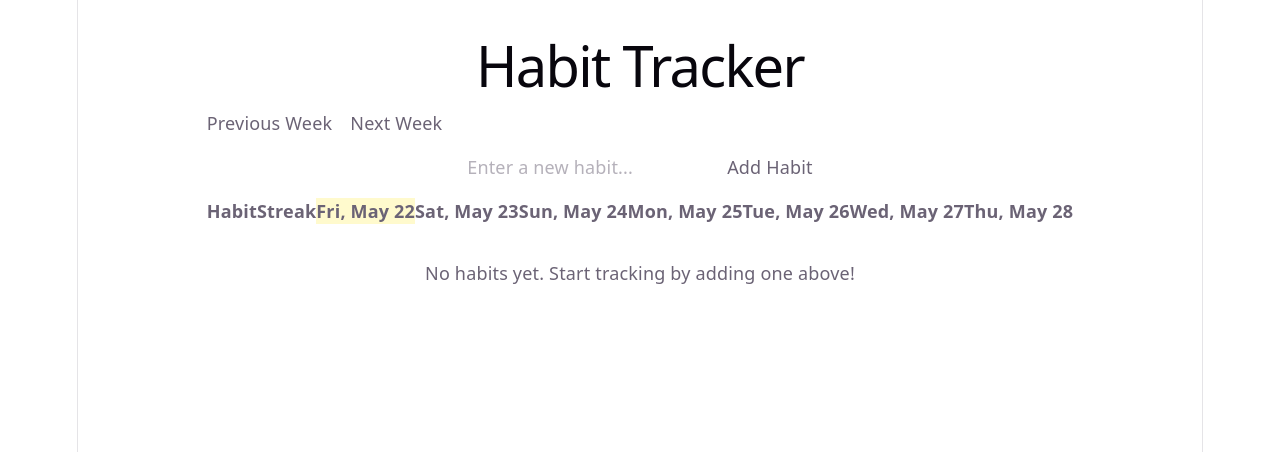
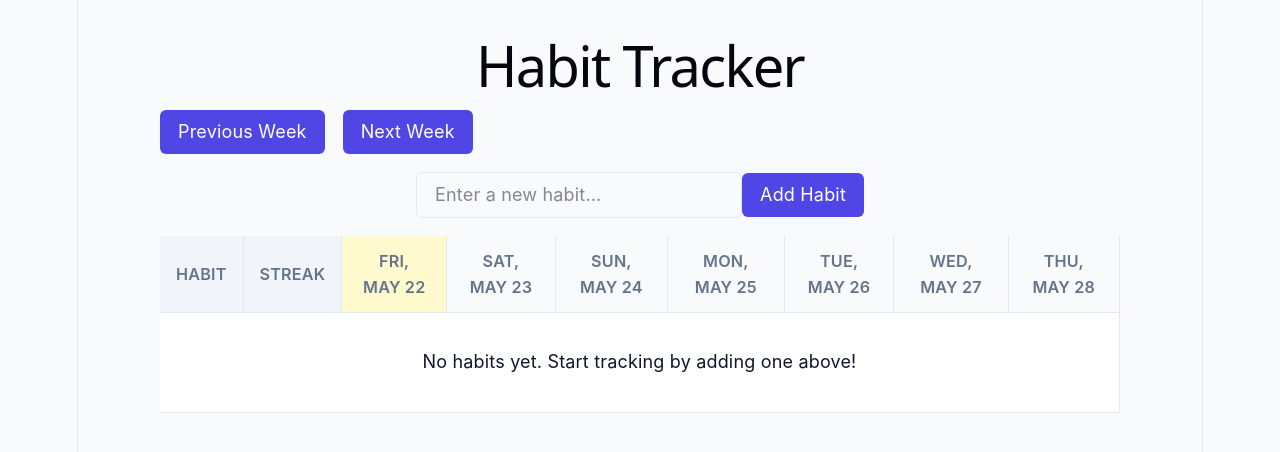
Before and after one commit to arrehman3/Habit_Tracker, a React (Vite) app: page / in a window 1280 px wide. Shown: the top 452 px of the page. Built offline with nearby package versions, Linux system fonts and the light colour scheme.

Commit message:
css file updated

```diff
--- a/src/App.css
+++ b/src/App.css
@@ -1,184 +1,140 @@
-.counter {
-  font-size: 16px;
-  padding: 5px 10px;
-  border-radius: 5px;
-  color: var(--accent);
-  background: var(--accent-bg);
-  border: 2px solid transparent;
-  transition: border-color 0.3s;
-  margin-bottom: 24px;
-
-  &:hover {
-    border-color: var(--accent-border);
-  }
-  &:focus-visible {
-    outline: 2px solid var(--accent);
-    outline-offset: 2px;
-  }
+/* App.css */
+:root {
+  --primary: #4f46e5;
+  --primary-hover: #4338ca;
+  --bg-color: #f8fafc;
+  --surface: #ffffff;
+  --text-main: #0f172a;
+  --text-muted: #64748b;
+  --border-color: #e2e8f0;
+  --today-bg: #eff6ff;
+  --danger: #ef4444;
 }
 
-.hero {
-  position: relative;
-
-  .base,
-  .framework,
-  .vite {
-    inset-inline: 0;
-    margin: 0 auto;
+body {
+  font-family:
+    -apple-system, BlinkMacSystemFont, "Segoe UI", Roboto, Helvetica, Arial,
+    sans-serif;
+  background-color: var(--bg-color);
+  color: var(--text-main);
+  margin: 0;
+  padding: 0;
 }
 
-  .base {
-    width: 170px;
-    position: relative;
-    z-index: 0;
+.container {
+  max-width: 1200px;
+  margin: 0 auto;
+  padding: 20px;
 }
 
-  .framework,
-  .vite {
-    position: absolute;
+.header-controls {
+  display: flex;
+  justify-content: space-between;
+  align-items: center;
+  margin-bottom: 1.5rem;
+  flex-wrap: wrap;
+  gap: 1rem;
 }
 
-  .framework {
-    z-index: 1;
-    top: 34px;
-    height: 28px;
-    transform: perspective(2000px) rotateZ(300deg) rotateX(44deg) rotateY(39deg)
-      scale(1.4);
+/* Forms & Buttons */
+.habit-form {
+  display: flex;
+  gap: 0.5rem;
 }
 
-  .vite {
-    z-index: 0;
-    top: 107px;
-    height: 26px;
-    width: auto;
-    transform: perspective(2000px) rotateZ(300deg) rotateX(40deg) rotateY(39deg)
-      scale(0.8);
-  }
+input[type="text"] {
+  padding: 0.5rem 1rem;
+  border: 1px solid var(--border-color);
+  border-radius: 6px;
+  font-size: 1rem;
+  flex-grow: 1;
 }
 
-#center {
-  display: flex;
-  flex-direction: column;
-  gap: 25px;
-  place-content: center;
-  place-items: center;
-  flex-grow: 1;
-
-  @media (max-width: 1024px) {
-    padding: 32px 20px 24px;
-    gap: 18px;
-  }
+button {
+  background-color: var(--primary);
+  color: white;
+  border: none;
+  padding: 0.5rem 1rem;
+  border-radius: 6px;
+  font-size: 1rem;
+  cursor: pointer;
+  transition: background-color 0.2s;
 }
 
-#next-steps {
-  display: flex;
-  border-top: 1px solid var(--border);
-  text-align: left;
-
-  & > div {
-    flex: 1 1 0;
-    padding: 32px;
-    @media (max-width: 1024px) {
-      padding: 24px 20px;
-    }
+button:hover {
+  background-color: var(--primary-hover);
 }
 
-  .icon {
-    margin-bottom: 16px;
-    width: 22px;
-    height: 22px;
+.btn-delete {
+  background-color: transparent;
+  color: var(--danger);
+  font-size: 0.85rem;
+  padding: 0.2rem 0.5rem;
+  margin-left: 0.5rem;
 }
 
-  @media (max-width: 1024px) {
-    flex-direction: column;
+.btn-delete:hover {
+  background-color: #fef2f2;
+}
+
+/* Grid Layout & Responsive Table */
+.table-wrapper {
+  background: var(--surface);
+  border-radius: 8px;
+  box-shadow: 0 1px 3px rgba(0, 0, 0, 0.1);
+  overflow-x: auto; /* Enables horizontal scroll on mobile */
+  border: 1px solid var(--border-color);
+}
+
+table {
+  width: 100%;
+  border-collapse: collapse;
+  min-width: 600px; /* Forces scrolling on small screens rather than squashing */
+}
+
+th,
+td {
+  padding: 12px 16px;
+  border-bottom: 1px solid var(--border-color);
+  border-right: 1px solid var(--border-color);
   text-align: center;
 }
+
+th {
+  background-color: #f1f5f9;
+  color: var(--text-muted);
+  font-weight: 600;
+  font-size: 0.9rem;
+  text-transform: uppercase;
 }
 
-#docs {
-  border-right: 1px solid var(--border);
-
-  @media (max-width: 1024px) {
-    border-right: none;
-    border-bottom: 1px solid var(--border);
-  }
+td.text-left {
+  text-align: left;
 }
 
-#next-steps ul {
-  list-style: none;
-  padding: 0;
-  display: flex;
-  gap: 8px;
-  margin: 32px 0 0;
-
-  .logo {
-    height: 18px;
+/* The Sticky Column Magic */
+th:first-child,
+td:first-child {
+  position: sticky;
+  left: 0;
+  background-color: var(--surface);
+  z-index: 2;
+  box-shadow: 2px 0 5px rgba(0, 0, 0, 0.05); /* Creates depth when scrolling */
+}
+th:first-child {
+  background-color: #f1f5f9;
+  z-index: 3;
 }
 
-  a {
-    color: var(--text-h);
-    font-size: 16px;
-    border-radius: 6px;
-    background: var(--social-bg);
-    display: flex;
-    padding: 6px 12px;
-    align-items: center;
-    gap: 8px;
-    text-decoration: none;
-    transition: box-shadow 0.3s;
-
-    &:hover {
-      box-shadow: var(--shadow);
-    }
-    .button-icon {
-      height: 18px;
-      width: 18px;
-    }
+/* Current Day Highlight */
+.is-today {
+  background-color: var(--today-bg);
 }
 
-  @media (max-width: 1024px) {
-    margin-top: 20px;
-    flex-wrap: wrap;
-    justify-content: center;
-
-    li {
-      flex: 1 1 calc(50% - 8px);
+/* Large, tap-friendly checkboxes for mobile */
+input[type="checkbox"] {
+  width: 24px;
+  height: 24px;
+  cursor: pointer;
+  accent-color: var(--primary);
 }
-
-    a {
-      width: 100%;
-      justify-content: center;
-      box-sizing: border-box;
-    }
-  }
-}
-
-#spacer {
-  height: 88px;
-  border-top: 1px solid var(--border);
-  @media (max-width: 1024px) {
-    height: 48px;
-  }
-}
-
-.ticks {
-  position: relative;
-  width: 100%;
-
-  &::before,
-  &::after {
-    content: "";
-    position: absolute;
-    top: -4.5px;
-    border: 5px solid transparent;
-  }
-
-  &::before {
-    left: 0;
-    border-left-color: var(--border);
-  }
-  &::after {
-    right: 0;
-    border-right-color: var(--border);
-  }
-}
```
Lines whose indentation alone changed are shown as unchanged.
